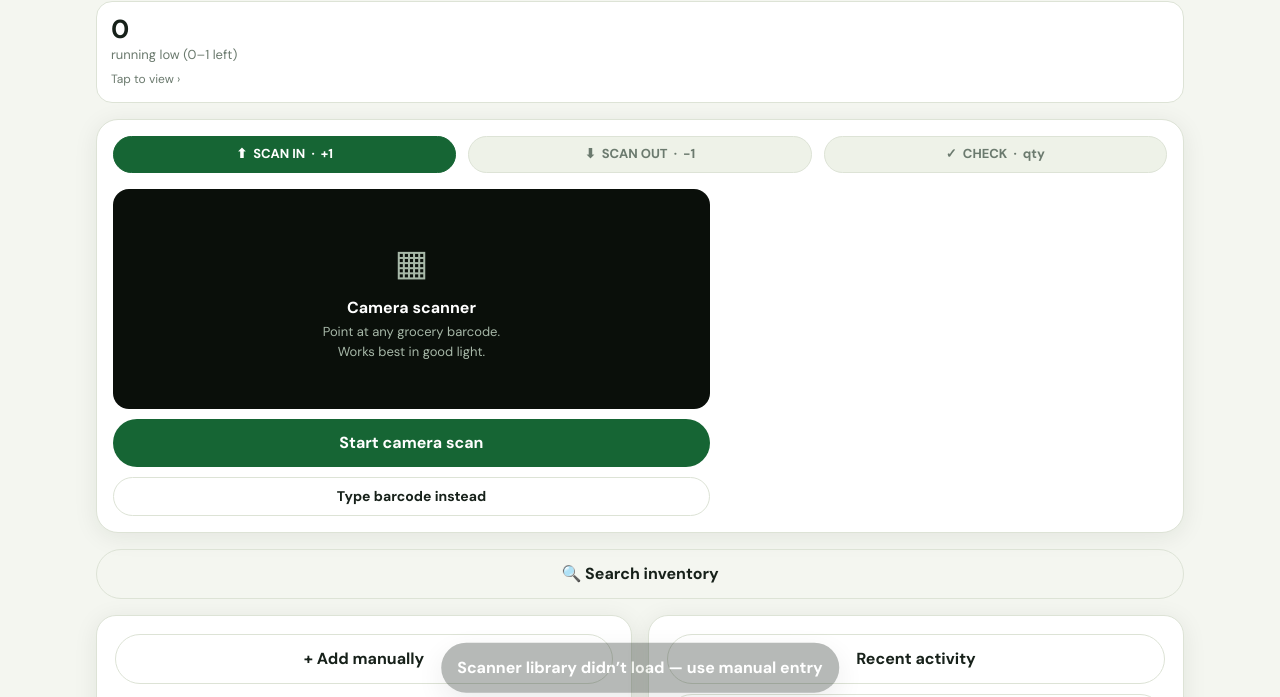
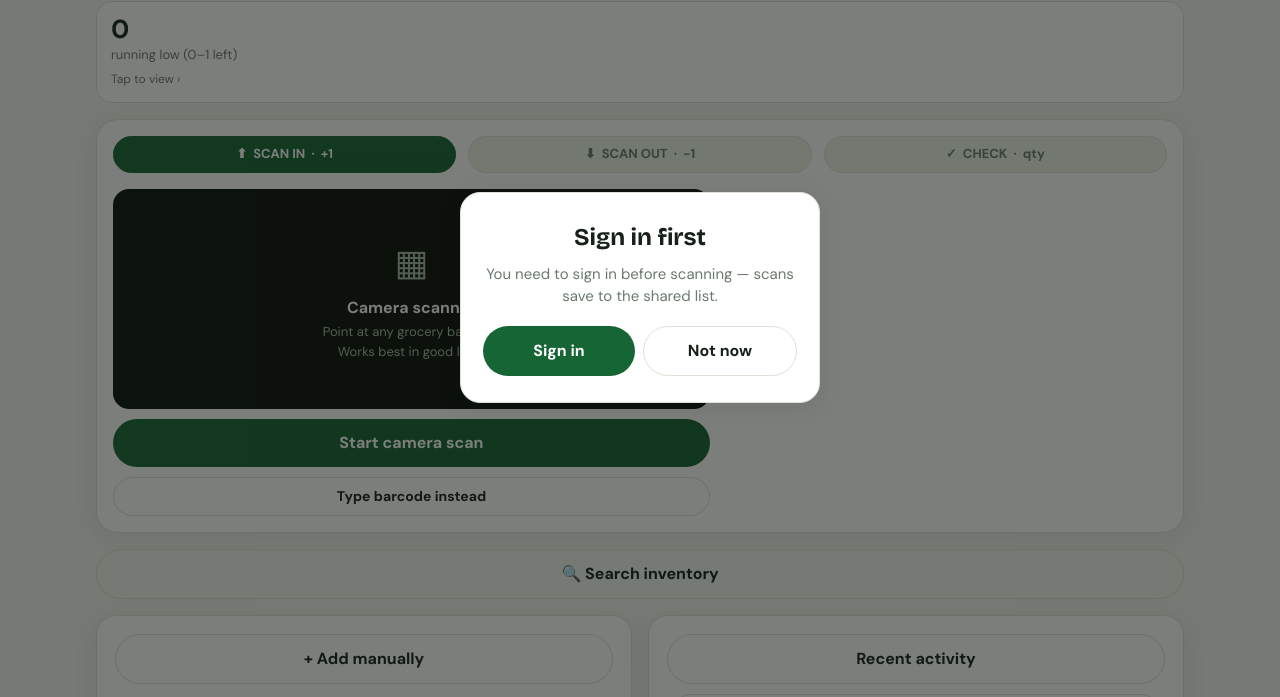
Before and after one commit to stanley850o/grocery-inventory, a plain HTML site: page index.html in a window 1280 px wide. Both pictures are taken after a click on the button "Start camera scan". Shown: the part 103-800 px from the top of the page. Drawn offline with nearby package versions, Linux system fonts and the light colour scheme.

Commit message:
Add 'Sign in first' popup for scan attempts while signed out

```diff
--- a/index.html
+++ b/index.html
@@ -318,6 +318,17 @@ summary{cursor:pointer;font-weight:800}
   </div>
 </div>
 
+<div id="signInFirstOverlay" class="codeSentOverlay" role="dialog" aria-modal="true" aria-labelledby="signInFirstTitle">
+  <div class="codeSentCard">
+    <h2 id="signInFirstTitle">Sign in first</h2>
+    <p>You need to sign in before scanning — scans save to the shared list.</p>
+    <div style="display:flex;gap:8px">
+      <button class="btn btn-green" style="flex:1" onclick="goToSignIn()">Sign in</button>
+      <button class="btn btn-outline" style="flex:1" onclick="closeSignInFirstPopup()">Not now</button>
+    </div>
+  </div>
+</div>
+
 <script>
 let state = { items: [], logs: [], mode:'in', filter:'all' };
 // Last scanned/added item — the only product shown on the page (the full list
@@ -539,6 +550,8 @@ function autoRefreshSafeToRun(){
   if(ae && (ae.tagName === 'INPUT' || ae.tagName === 'TEXTAREA' || ae.tagName === 'SELECT' || ae.isContentEditable)) return false;
   var popup = document.getElementById('codeSentOverlay');
   if(popup && popup.classList.contains('show')) return false;
+  var signPopup = document.getElementById('signInFirstOverlay');
+  if(signPopup && signPopup.classList.contains('show')) return false;
   var check = document.getElementById('checkCard');
   if(check && check.style.display !== 'none') return false;
   return true;
@@ -1010,6 +1023,22 @@ function closeCodeSentPopup(){
   var o=document.getElementById('codeSentOverlay'); if(o) o.classList.remove('show');
   var codeEl=document.getElementById('otpCode'); if(codeEl) codeEl.focus();
 }
+/* "Sign in first" popup — shown when anyone tries to scan while signed out,
+   so a scan that would silently do nothing is never mistaken for a working
+   one. The camera never starts and the barcode is never processed. */
+function showSignInFirstPopup(){
+  var o=document.getElementById('signInFirstOverlay'); if(!o) return;
+  o.classList.add('show');
+}
+function closeSignInFirstPopup(){
+  var o=document.getElementById('signInFirstOverlay'); if(o) o.classList.remove('show');
+}
+function goToSignIn(){
+  closeSignInFirstPopup();
+  var body=document.getElementById('signinBody'); if(body) body.style.display='block';
+  if(body) body.scrollIntoView();
+  var email=document.getElementById('sbEmail'); if(email) email.focus();
+}
 function toggleEl(id){ var el=document.getElementById(id); if(!el) return; el.style.display = (el.style.display === 'none' || el.style.display === '') ? 'block' : 'none'; }
 function toggleManualBarcode(){ toggleEl('manualBarcodeBox'); }
 function toggleManualForm(){ toggleEl('manualFormWrap'); }
@@ -1267,6 +1296,10 @@ function playScanBeep(){
   }catch(e){}
 }
 async function handleBarcode(barcode, source){
+  // Signed out: never process a scan — show the popup instead. This one
+  // guard covers every barcode path, because camera, typed, hardware and
+  // "Scan again" scans all funnel through here.
+  if(!sbUser){ showSignInFirstPopup(); return; }
   barcode=String(barcode).trim(); if(!barcode) return;
   const existing=state.items.find(i=>i.barcode===barcode);
   // Check mode: never change quantity, never write a ±1 row, never look
@@ -1415,6 +1448,8 @@ function pickCameraDevice(devices){
   return cameraFacing === 'user' ? devices[0].deviceId : devices[devices.length-1].deviceId;
 }
 async function startScanner(){
+  // Signed out: never start the camera — show the popup instead.
+  if(!sbUser){ showSignInFirstPopup(); return false; }
   if(scanning || scannerStarting) return false;
   unlockAudio();
   scannerStarting=true;
```
